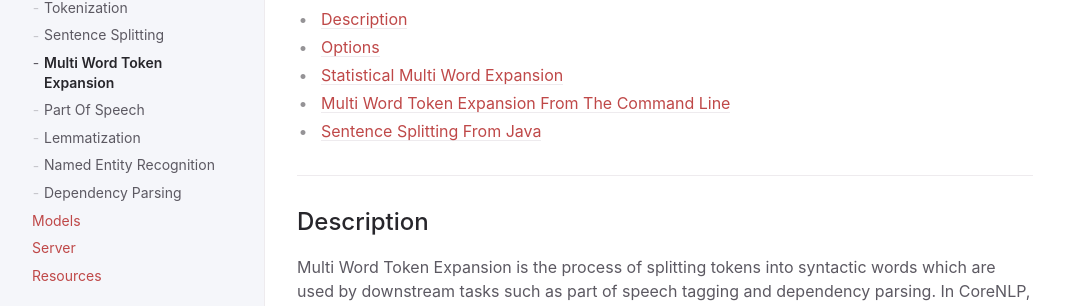
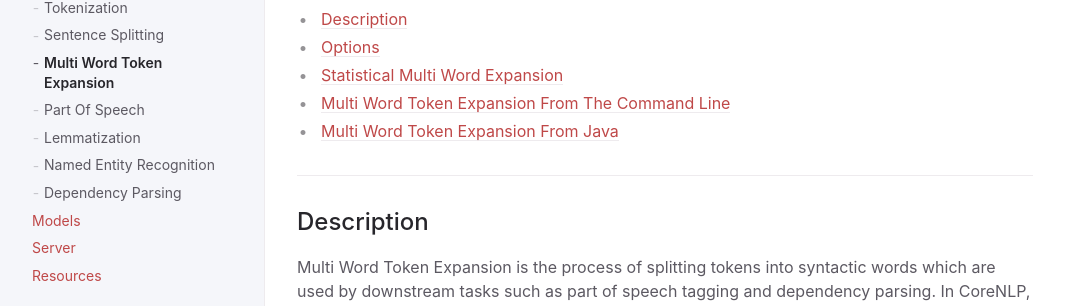
Before and after one commit to stanfordnlp/corenlp-docs-dev, a Jekyll site: the page built from _pages/mwt.md, in a window 1280 px wide. Shown: the part 197-503 px from the top of the page, without its empty margins (107-1172 px from the left). Built offline with Jekyll 4.4.1, drawn with Linux system fonts in a browser that asks for light colours; nearby versions of some CDN libraries; some of the changed text lies outside the part shown.

Commit message:
fix error

````diff
--- a/_pages/mwt.md
+++ b/_pages/mwt.md
@@ -54,7 +54,7 @@ java -Xmx5g edu.stanford.nlp.pipeline.StanfordCoreNLP -props french -annotators
 
 Other output formats include `conllu`, `conll`, `json`, and `serialized`.
 
-## Sentence Splitting From Java
+## Multi Word Token Expansion From Java
 
 ```java
 package edu.stanford.nlp.examples;
````
